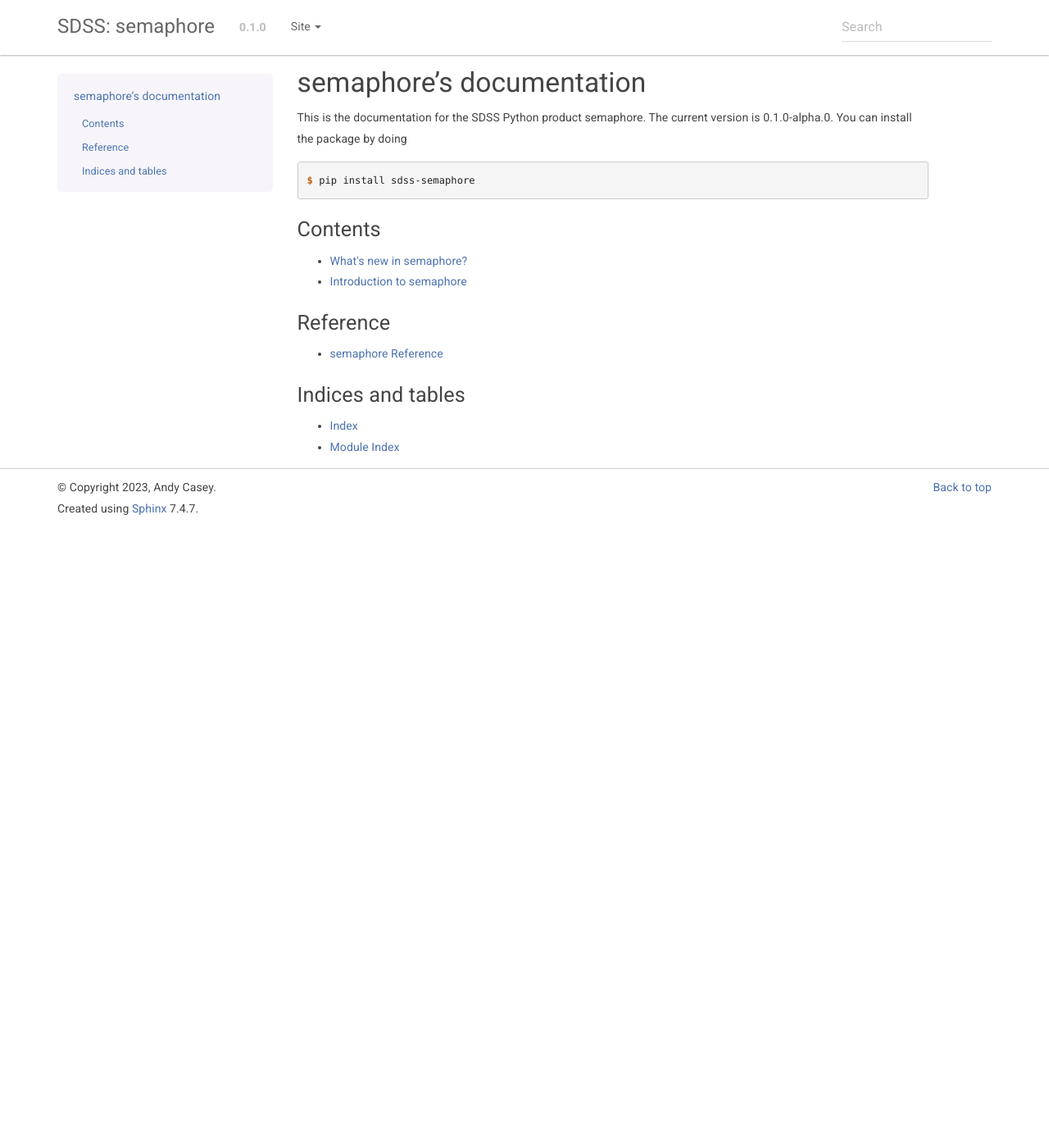
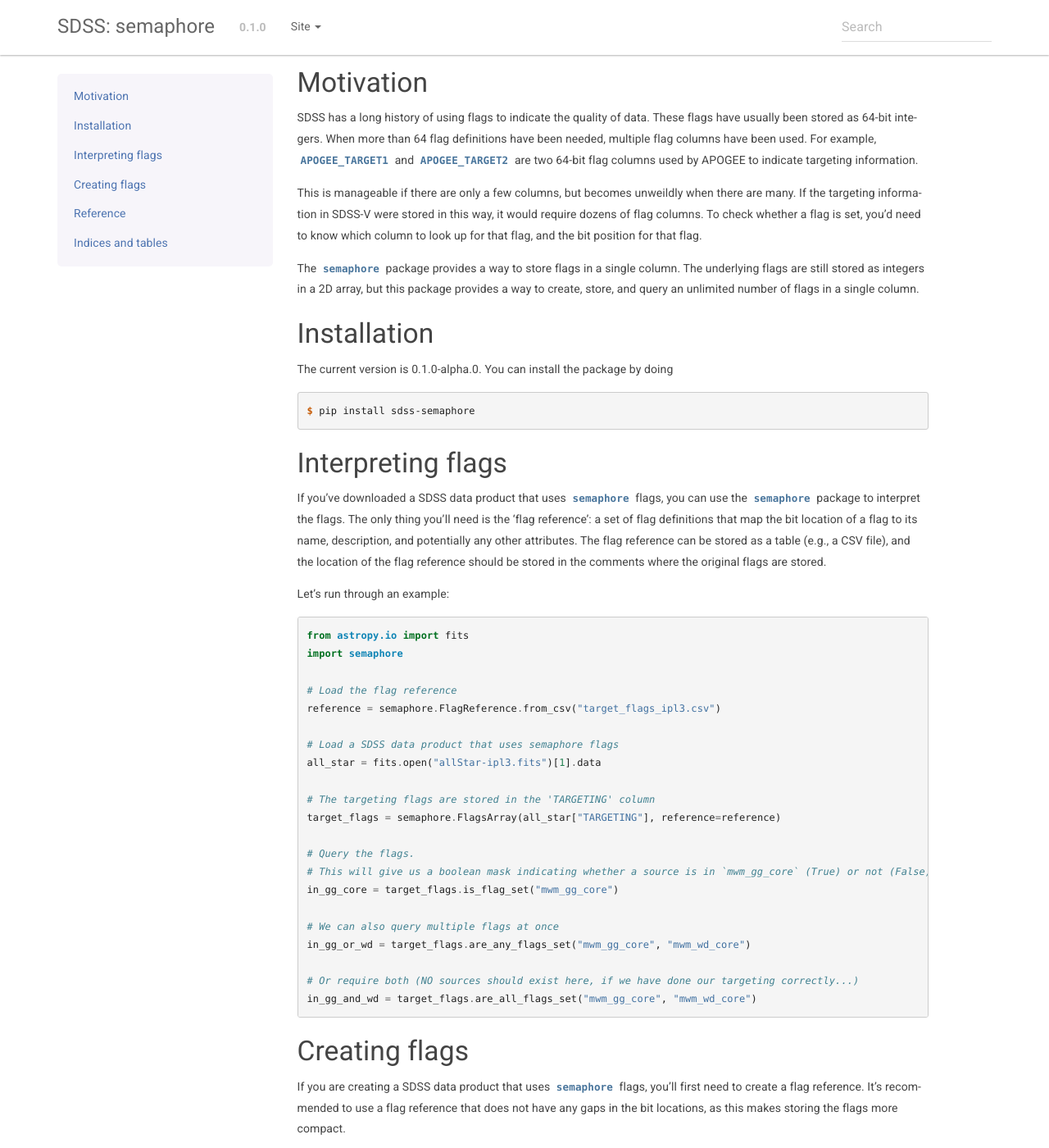
Before and after one commit to sdss/semaphore, a Sphinx documentation site: the page built from docs/sphinx/index.rst, in a window 1280 px wide and 1400 px high. Shown: the whole window at 82% size. Built offline with Sphinx 7.4.7, drawn with Linux system fonts in a browser that asks for light colours; the version number is read from the project's files by our own code; some of the changed text lies outside the part shown.

Commit message:
add example to docs front page

```diff
--- a/docs/sphinx/index.rst
+++ b/docs/sphinx/index.rst
@@ -1,22 +1,140 @@
+Motivation
+----------
 
-semaphore's documentation
-=============================================
+SDSS has a long history of using flags to indicate the quality of data.
+These flags have usually been stored as 64-bit integers.
+When more than 64 flag definitions have been needed, multiple flag columns have been used.
+For example, `APOGEE_TARGET1` and `APOGEE_TARGET2` are two 64-bit flag columns used by APOGEE to indicate targeting information.
 
-This is the documentation for the SDSS Python product semaphore. The current version is |semaphore_version|. You can install the package by doing
+This is manageable if there are only a few columns, but becomes unweildly when there are many.
+If the targeting information in SDSS-V were stored in this way, it would require dozens of flag columns.
+To check whether a flag is set, you'd need to know which column to look up for that flag, and the bit position for that flag.
+
+The `semaphore` package provides a way to store flags in a single column.
+The underlying flags are still stored as integers in a 2D array, but this package provides a way to create, store, and query an unlimited number of flags in a single column.
+
+
+Installation
+------------
+The current version is |semaphore_version|. You can install the package by doing
 
 .. code-block:: console
 
   $ pip install sdss-semaphore
 
 
-Contents
---------
+Interpreting flags
+------------------
 
-.. toctree::
-  :maxdepth: 2
+If you've downloaded a SDSS data product that uses `semaphore` flags, you can use the `semaphore` package to interpret the flags.
+The only thing you'll need is the 'flag reference': a set of flag definitions that map the bit location of a flag to its name, description, and potentially any other attributes.
+The flag reference can be stored as a table (e.g., a CSV file), and the location of the flag reference should be stored in the comments where the original flags are stored.
 
-  What's new in semaphore? <CHANGELOG>
-  Introduction to semaphore <intro>
+Let's run through an example:
+
+.. code-block:: python
+
+  from astropy.io import fits
+  import semaphore
+
+  # Load the flag reference
+  reference = semaphore.FlagReference.from_csv("target_flags_ipl3.csv")
+
+  # Load a SDSS data product that uses semaphore flags
+  all_star = fits.open("allStar-ipl3.fits")[1].data
+
+  # The targeting flags are stored in the 'TARGETING' column
+  target_flags = semaphore.FlagsArray(all_star["TARGETING"], reference=reference)
+
+  # Query the flags.
+  # This will give us a boolean mask indicating whether a source is in `mwm_gg_core` (True) or not (False)
+  in_gg_core = target_flags.is_flag_set("mwm_gg_core")
+
+  # We can also query multiple flags at once
+  in_gg_or_wd = target_flags.are_any_flags_set("mwm_gg_core", "mwm_wd_core")
+
+  # Or require both (NO sources should exist here, if we have done our targeting correctly...)
+  in_gg_and_wd = target_flags.are_all_flags_set("mwm_gg_core", "mwm_wd_core")
+
+
+
+Creating flags
+--------------
+
+If you are creating a SDSS data product that uses `semaphore` flags, you'll first need to create a flag reference.
+It's recommended to use a flag reference that does not have any gaps in the bit locations, as this makes storing the flags more compact.
+
+Here's an example where we will create a flag reference for a set of cartons from the SDSS targeting database.
+
+.. code-block:: python
+
+  from astropy.io import fits
+  from astropy.table import Table
+  from tqdm import tqdm
+  from sdssdb.peewee.sdss5db.targetdb import database, Target, Carton, CartonToTarget
+  from semaphore import Flags, FlagsArray, FlagsReference
+
+  database.set_profile("operations")
+
+  q = Carton.select().dicts()
+  definitions = Table(rows=list(q))
+  definitions.write("target_flags_ipl3.csv", overwrite=True)
+
+  # Create a reference from the carton definitions, using `carton` name as the "unique" flag name.
+  # If you wanted a different flag name, you could create a new column in your table and use that.
+  reference = FlagsReference.from_table(definitions, flag_name_key="carton")
+
+
+Now let's query the database for a million target assignments and store their flags.
+
+Since we are querying a million "target assignments" (and not a million targets), we may not know how many targets we will get back.
+So here we will create a `Flags` object for each source (unique by catalog identifier) and merge them together into a `FlagsArray` before storing them.
+
+.. code-block:: python
+
+
+  # We will only store 1 million assignments for this example.
+  limit = 1_000_000
+
+  q = (
+      Target
+      .select(
+          Target.catalogid,
+          Carton.carton # This will be the flag name to set
+      )
+      .join(CartonToTarget)
+      .join(Carton)
+      .limit(limit)
+      .tuples()
+      .iterator()
+  )
+
+  assignments = {}
+  for catalogid, flag in tqdm(q):
+      assignments.setdefault(catalogid, Flags(reference=reference))
+      assignments[catalogid].set_flags(flag)
+
+  # Now we have a dictionary of Flags objects, we can merge them into a FlagsArray.
+  catalog_identifiers = list(assignments.keys())
+
+  flags_array = FlagsArray(catalog_identifiers.values())
+
+  table = fits.BinTableHDU.from_columns(
+    [
+      fits.Column(name="CATALOGID", array=catalog_identifiers),
+      flags_array.to_fits_column(name="TARGETING")
+    ]
+  )
+
+  hdu_list = fits.HDUList([
+    fits.PrimaryHDU(),
+    table
+  ])
+  hdu_list.writeto("allStar-ipl3.fits")
+
+Now you can distribute the targeting.fits file with your data product, and users can use the `semaphore` package to interpret the flags.
+Just make sure users know where to find the flag reference file. In the example above we should really either store the flag references
+in another HDU in the same FITS file, or store the location of the flag reference in the comments of the FITS file.
 
 
 Reference
```
Also changed, not shown: 2 other files.
